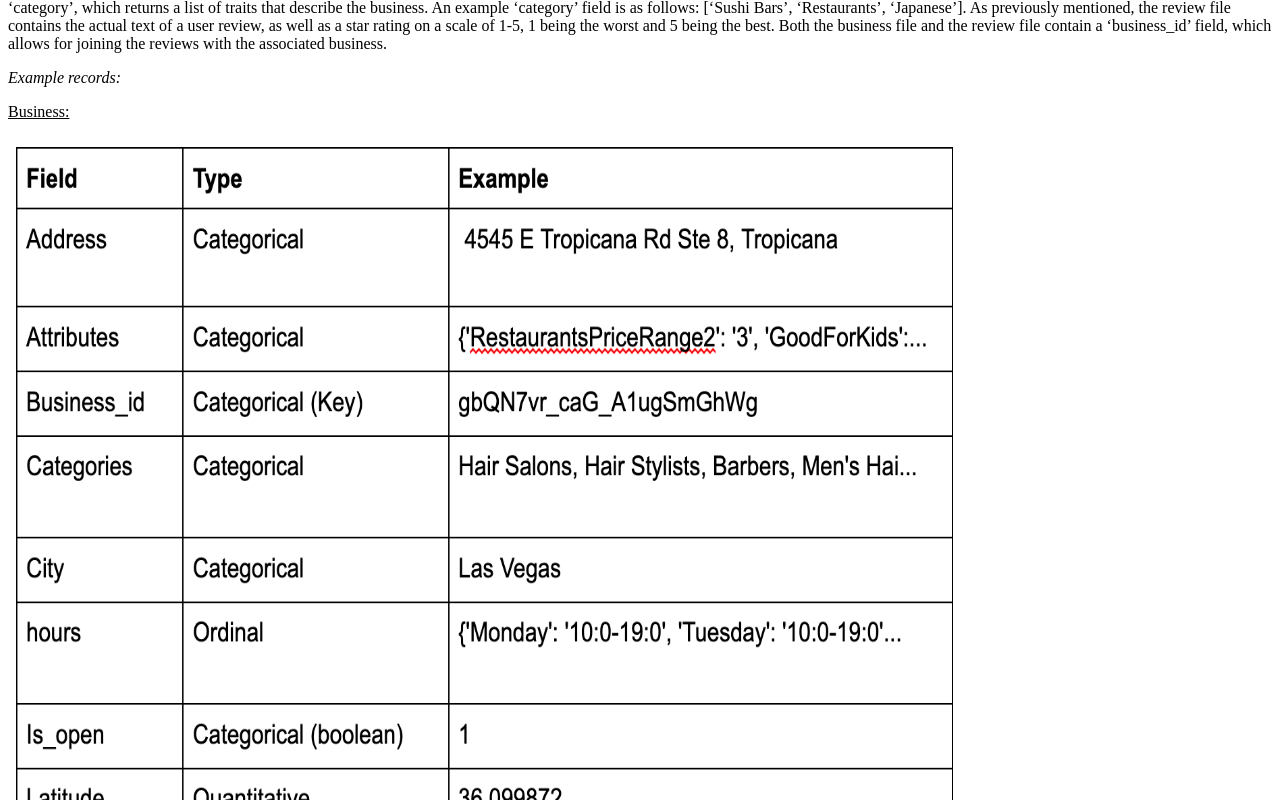
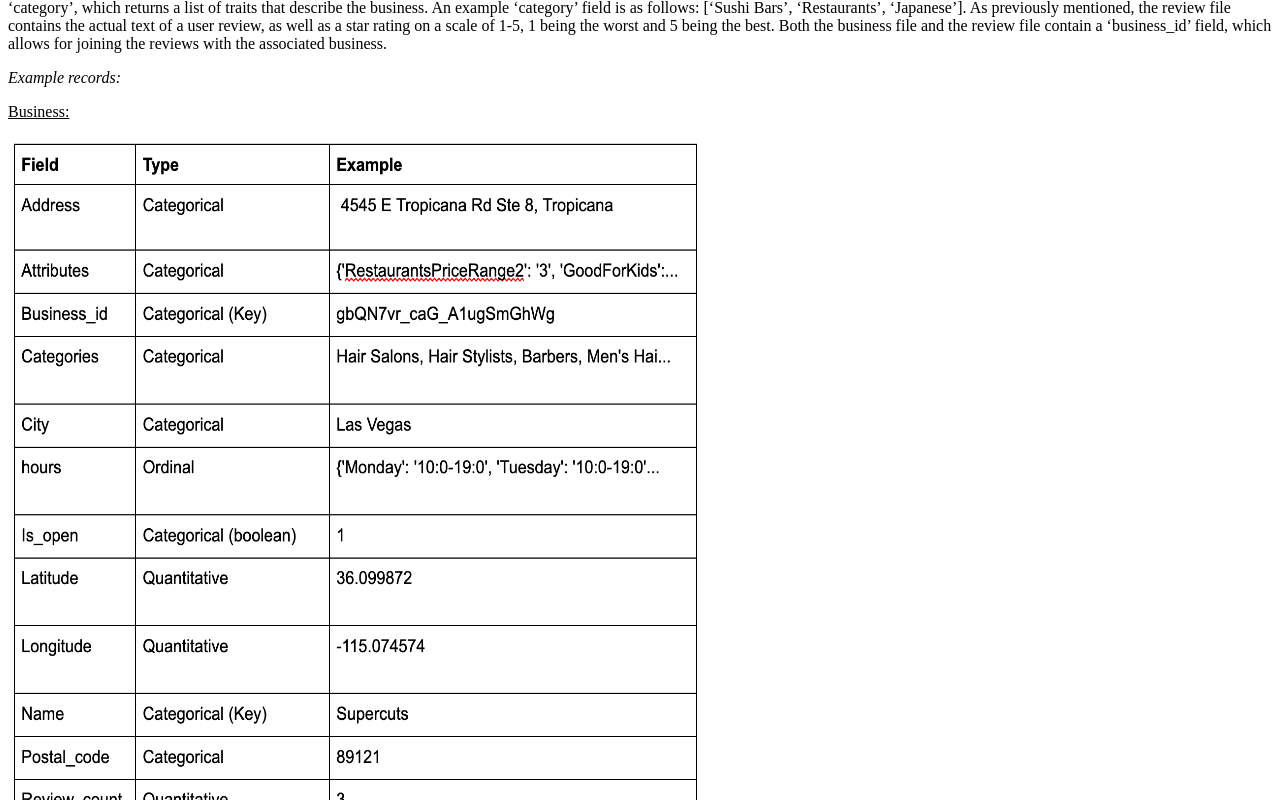
Before and after one commit to liangvi/Visualization_Demo_D3, a plain HTML site: page index.html in a window 1280 px wide. Shown: the part 580-1380 px from the top of the page. Drawn offline with Linux system fonts and the light colour scheme.

Commit message:
Update index.html

```diff
--- a/index.html
+++ b/index.html
@@ -15,4 +15,4 @@ This project utilized a dataset cultivated by Yelp and made available on Kaggle
 <p></p>
 <u>Business:</u>
 <p></p>
-<img src="Table1.png" width="960" height="1200">
+<img src="Table1.png" width="700" height="800">
```
